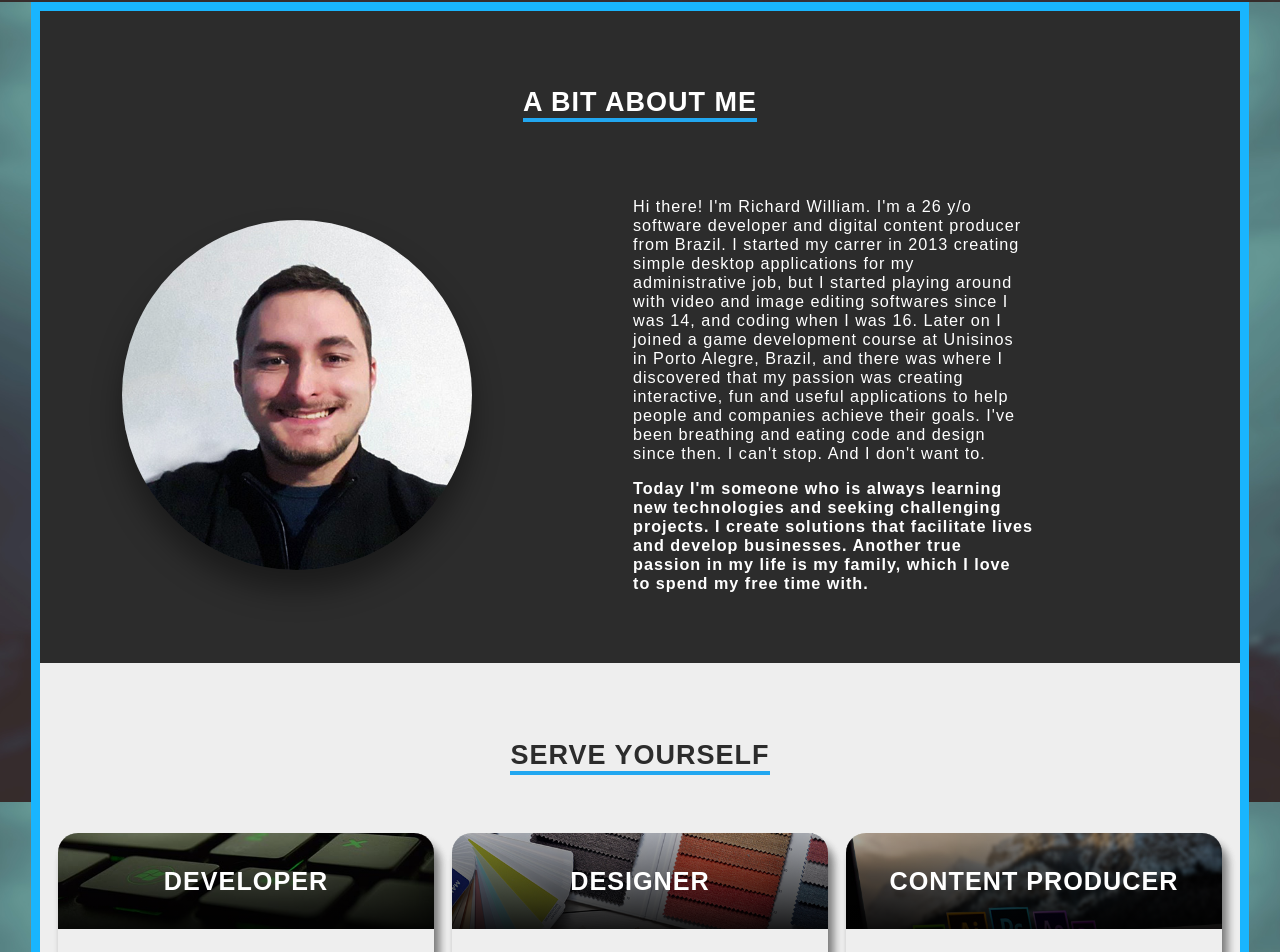
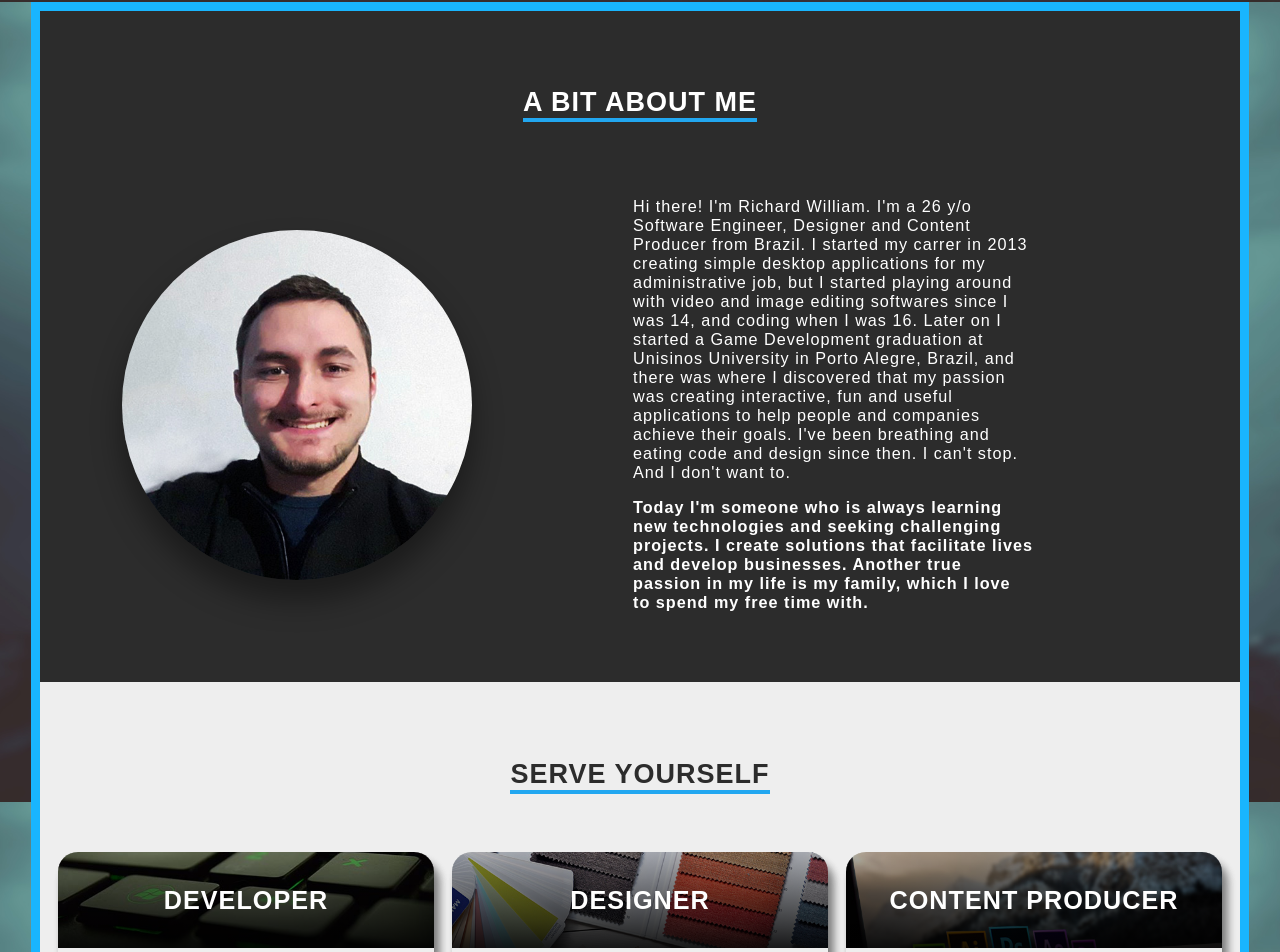
Before and after one commit to rwmb/rwmb, an Angular app: page / in a window 1280 px wide. Shown: the part 798-1750 px from the top of the page. Built offline with nearby package versions, Linux system fonts and the light colour scheme.

Commit message:
Update about me

```diff
--- a/src/app/about/about.component.html
+++ b/src/app/about/about.component.html
@@ -9,7 +9,7 @@
       <app-diver #diver></app-diver>
   </div>
   <div class="about" #aboutText [ngClass]="{fadeInUp: showText, invisible: !showText}">
-    <p class="first-paragraph">Hi there! I'm Richard William. I'm a {{getAge()}} y/o software developer and digital content producer from Brazil. I started my carrer in 2013 creating simple desktop applications for my administrative job, but I started playing around with video and image editing softwares since I was 14, and coding when I was 16. Later on I joined a game development course at Unisinos in Porto Alegre, Brazil, and there was where I discovered that my passion was creating interactive, fun and useful applications to help people and companies achieve their goals. I've been breathing and eating code and design since then. I can't stop. And I don't want to.</p>
+    <p class="first-paragraph">Hi there! I'm Richard William. I'm a {{getAge()}} y/o Software Engineer, Designer and Content Producer from Brazil. I started my carrer in 2013 creating simple desktop applications for my administrative job, but I started playing around with video and image editing softwares since I was 14, and coding when I was 16. Later on I started a Game Development graduation at Unisinos University in Porto Alegre, Brazil, and there was where I discovered that my passion was creating interactive, fun and useful applications to help people and companies achieve their goals. I've been breathing and eating code and design since then. I can't stop. And I don't want to.</p>
     <p class="second-paragraph">Today I'm someone who is always learning new technologies and seeking challenging projects. I create solutions that facilitate lives and develop businesses. Another true passion in my life is my family, which I love to spend my free time with.</p>
   </div>
 </div>
```
